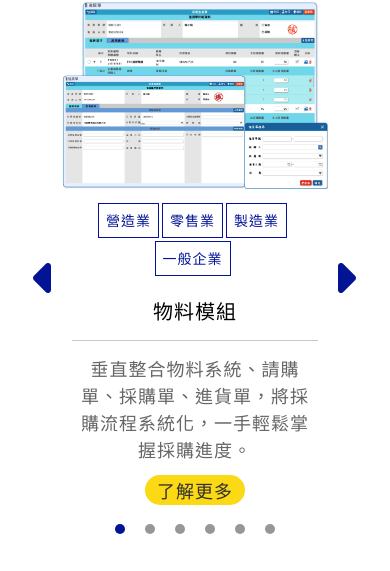
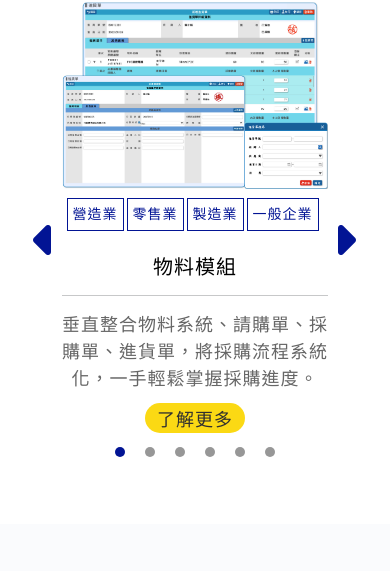
Before and after one commit to cwy104seung28/SYTnewhomepage, a plain HTML site: page index.html in a window 390 px wide. Shown: the part 3198-3769 px from the top of the page. Drawn offline with nearby package versions, Linux system fonts and the light colour scheme.

Commit message:
0714 update

```diff
--- a/css/index.scss
+++ b/css/index.scss
@@ -859,6 +859,10 @@ body {
                                 text-align: center;
                                 padding: 15px 10px;
                             }
+                            @media (max-width: 576px) {
+                                text-align: center;
+                                padding: 10px 0px;
+                            }
 
                             .works-tags {
                                 display: flex;
@@ -883,7 +887,7 @@ body {
                                     }
 
                                     @media (max-width: 576px) {
-                                        padding: 7px 7px 5px;
+                                        padding: 5px 5px 5px;
                                         margin-bottom: 5px;
                                         font-size: 14px;
                                     }
```
Also changed, not shown: css/index.css, 1 other file.
